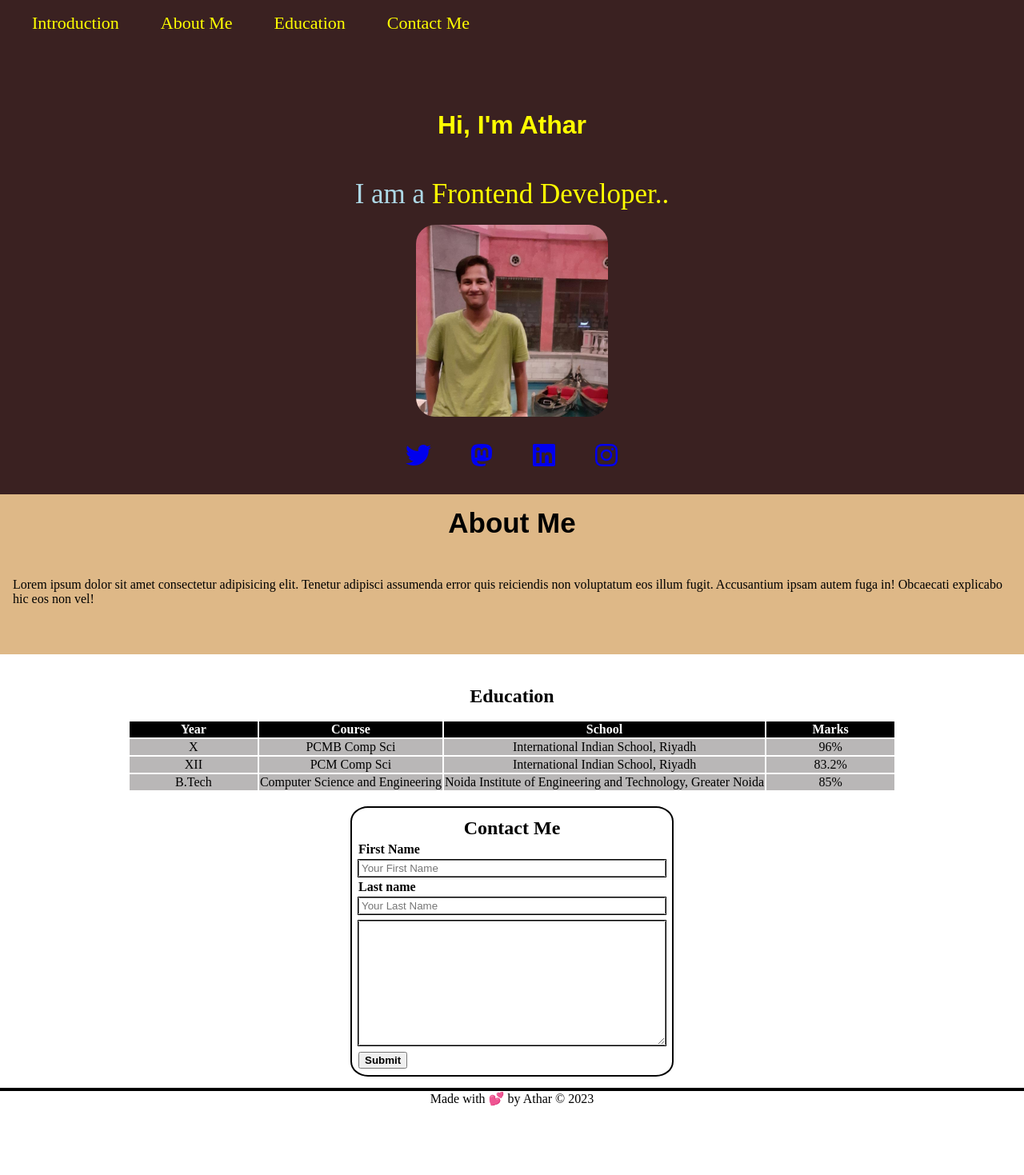
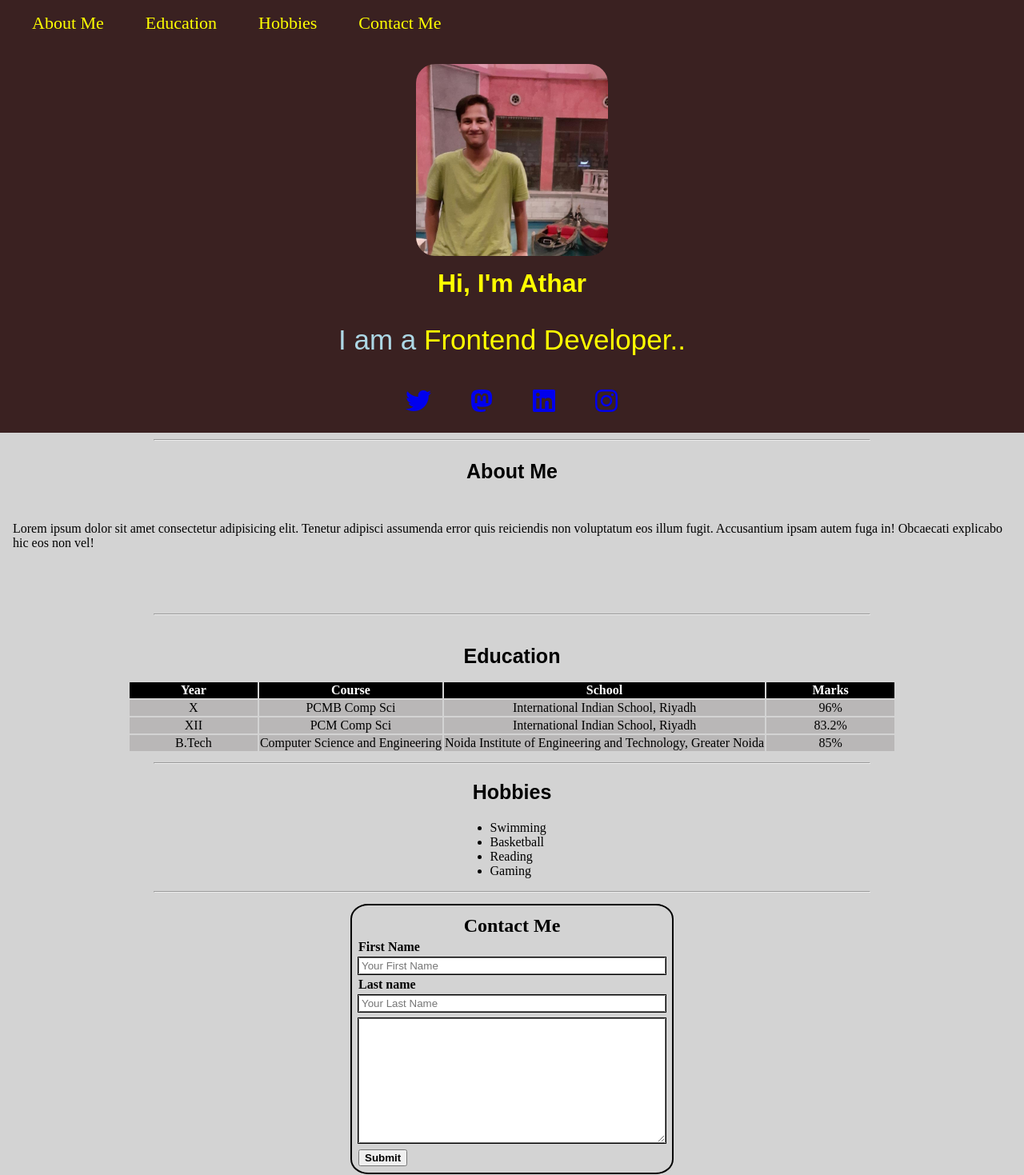
Before and after one commit to KingPin-1/Athar-Portfolio, a plain HTML site: page index.html in a window 1280 px wide. Shown: the top 1469 px of the page at 80% size. Before the commit the page ends 1400 px from the top, so only its background shows below. Drawn offline with Linux system fonts and the light colour scheme; a web font is replaced by a local one.

Commit message:
Improved styling and Nav links added

```diff
--- a/index.html
+++ b/index.html
@@ -23,13 +23,20 @@
     <body>
         <header>
             <nav>
-                <a href="#main-intro">Introduction</a>
                 <a href="#about-me">About Me</a>
                 <a href="#education">Education</a>
+                <a href="#hobbies">Hobbies</a>
                 <a href="#contact-me">Contact Me</a>
             </nav>
         </header>
         <main class="container" id="main-intro">
+            <div class="image-cont">
+                <img
+                    src="Athar.png"
+                    alt="A photo of Mohd Athar"
+                    class="my-image"
+                />
+            </div>
             <h1 class="main-intro">Hi, I'm Athar</h1>
             <p class="intro-text">
                 I am a
@@ -37,13 +44,6 @@
                     Software Engineer...
                 </span>
             </p>
-            <div class="image-cont">
-                <img
-                    src="Athar.png"
-                    alt="A photo of Mohd Athar"
-                    class="my-image"
-                />
-            </div>
             <div class="contact-cont">
                 <a href="https://twitter.com/awp_Athar"
                     ><i class="icons fa-brands fa-twitter"></i
@@ -59,6 +59,7 @@
                 ></a>
             </div>
         </main>
+        <hr>
         <section class="about-me" id="#about-me">
             <h3 class="about-me-head">About Me</h3>
             <p>
@@ -68,6 +69,7 @@
                 explicabo hic eos non vel!
             </p>
         </section>
+        <hr>
         <section class="education" id="education">
             <h1>Education</h1>
             <table id="ed-table">
@@ -100,6 +102,17 @@
                 </tr>
             </table>
         </section>
+        <hr>
+        <section class="hobbies" id = "hobbies">
+            <h1>Hobbies</h1>
+            <ul>
+                <li>Swimming</li>
+                <li>Basketball</li>
+                <li>Reading</li>
+                <li>Gaming</li>
+            </ul>
+        </section>
+        <hr>
         <section class="contact-me" id="contact-me">
             <form action="" class="contact-form">
                 <h1>Contact Me</h1>
--- a/style.css
+++ b/style.css
@@ -5,11 +5,19 @@ html {
     scroll-behavior: smooth;
 }
 body {
+    background-color: lightgray;
     height: 100vh;
     width: 100vw;
     margin: 0;
 }
+hr {
+    width: 70%;
+    margin-left: auto;
+    margin-right: auto;
+}
 header {
+    position: fixed;
+    width: 100%;
     padding: 16px;
     background-color: rgb(58, 33, 33);
 }
@@ -24,6 +32,9 @@ header a:hover {
     text-decoration: underline;
     background-color: hsl(0deg 0% 50.2% / 26%);
 }
+main {
+    padding-top: 5vh;
+}
 main,
 section {
     padding: 0 16px 0 16px;
@@ -33,7 +44,7 @@ section {
     color: yellow;
     width: 100%;
     margin: 0;
-    padding-top: 5rem;
+    padding: 16px;
     text-align: center;
     font-family: 'Roboto', sans-serif;
     font-family: 'Rubik', sans-serif;
@@ -41,9 +52,11 @@ section {
 }
 
 .intro-text {
+    font-family: 'Roboto', sans-serif;
+    font-family: 'Rubik', sans-serif;
+    font-family: 'Sono', sans-serif;
     margin: 0;
-    height: 20%;
-    padding: 3rem 0 1rem 0;
+    padding: 16px;
     text-align: center;
     font-size: 35px;
     color: lightblue;
@@ -54,7 +67,7 @@ section {
 }
 
 .container {
-    height: 70vh;
+    min-height: 65vh;
     display: flex;
     flex-direction: column;
     background-color: rgb(58, 33, 33);
@@ -63,6 +76,7 @@ section {
 .image-cont {
     width: auto;
     /* background-color: red; */
+    padding-top: 10vh;
     display: flex;
     justify-content: center;
     align-items: flex-end;
@@ -70,7 +84,7 @@ section {
 
 .contact-cont {
     /* background-color: yellow; */
-    height: 20%;
+    min-height: 10vh;
     width: 100%;
     padding-left: 10rem;
     padding-right: 10rem;
@@ -96,19 +110,21 @@ section {
     /* scale: 50%; */
 }
 
-.about-me-head {
-    margin: 0;
-    padding: 1rem 2rem 2rem 2rem;
-    font-size: 35px;
+.about-me-head , #hobbies > h1 , #education > h1 {
+    font-size: 25px;
     font-family: 'Roboto', sans-serif;
     font-family: 'Rubik', sans-serif;
     font-family: 'Sono', sans-serif;
     font-family: 'Teko', sans-serif;
+}
+
+.about-me-head {
+    margin: 0;
+    padding: 1rem 2rem 2rem 2rem;
     text-align: center;
 }
 
 .about-me {
-    background-color: burlywood;
     min-height: 25vh;
 }
 form h1 {
@@ -126,7 +142,7 @@ form h1 {
     display: flex;
     flex-direction: column;
     align-items: center;
-    justify-content: center;
+    justify-content: flex-start;
 }
 .education h1 {
     margin-bottom: 16px;
@@ -134,12 +150,22 @@ form h1 {
 #ed-table th {
     min-width: 10rem;
     color: white;
-    width: auto%;
+    width: auto;
     background: #000;
 }
 #ed-table td {
     text-align: center;
     background: rgb(185, 183, 183);
+}
+section#hobbies {
+    margin: 16px;
+}
+section#hobbies > h1 {
+    text-align: center;
+}
+section#hobbies > ul {
+    max-width: 135px;
+    margin: auto;
 }
 form.contact-form {
     outline: 2px solid;
```
